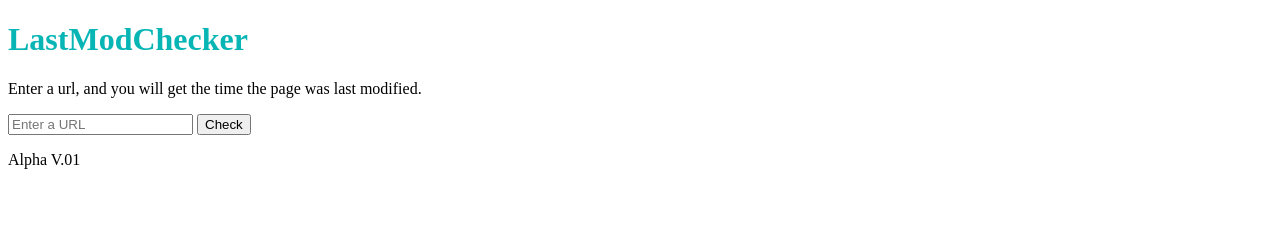
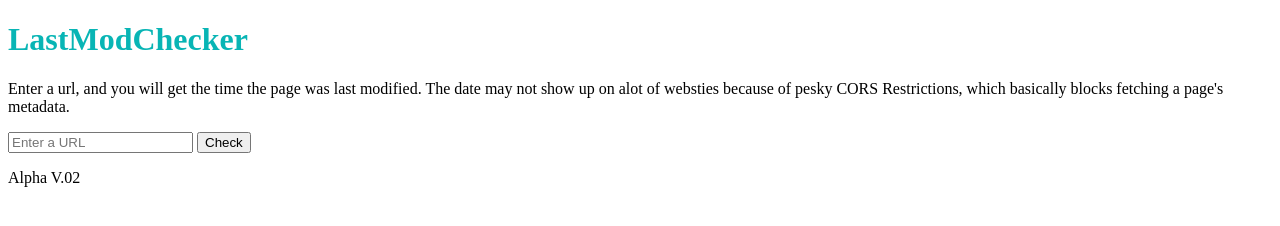
Before and after one commit to DotLYHiyou/LastModChecker, a plain HTML site: page index.html in a window 1280 px wide. Drawn offline with Linux system fonts and the light colour scheme.

Commit message:
Alpha v.02

```diff
--- a/index.html
+++ b/index.html
@@ -8,11 +8,11 @@
 </head>
 <body>
     <h1>LastModChecker</h1>
-    <p>Enter a url, and you will get the time the page was last modified.</p>
+    <p>Enter a url, and you will get the time the page was last modified. The date may not show up on alot of websties because of pesky CORS Restrictions, which basically blocks fetching a page's metadata.</p>
     <input type="text" id="urlInput" placeholder="Enter a URL">
     <button onclick="checkLastModified()">Check</button>
     <p id="result"></p>
-    <p>Alpha V.01</p>
+    <p>Alpha V.02</p>
     <script>
             async function checkLastModified() {
             const url = document.getElementById('urlInput').value;
```
